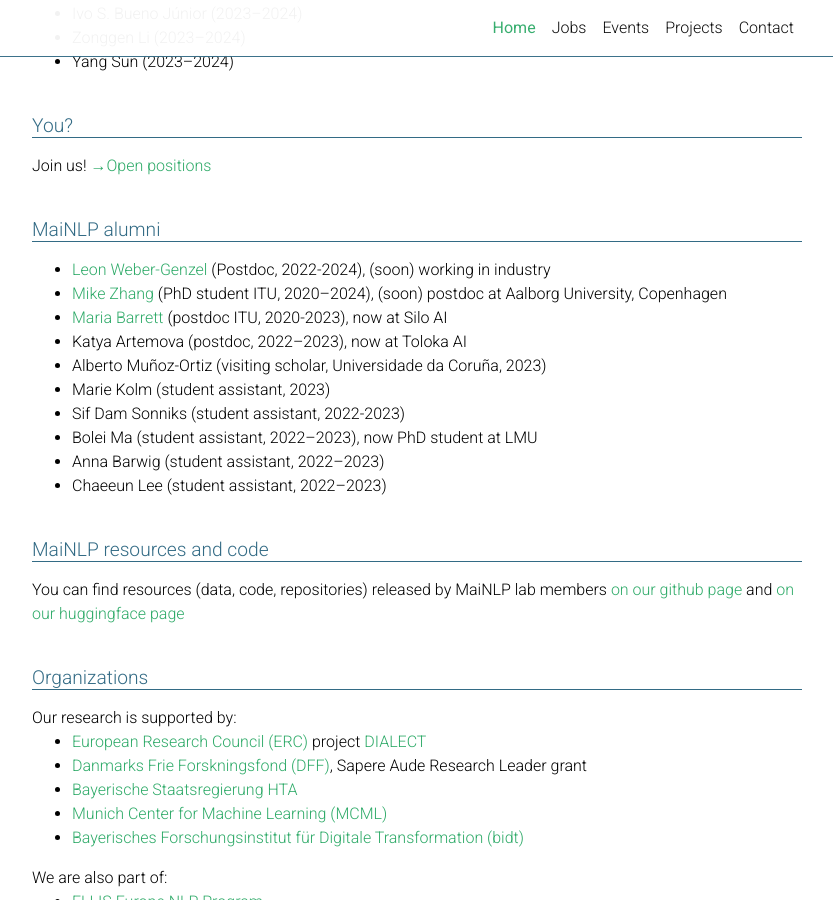
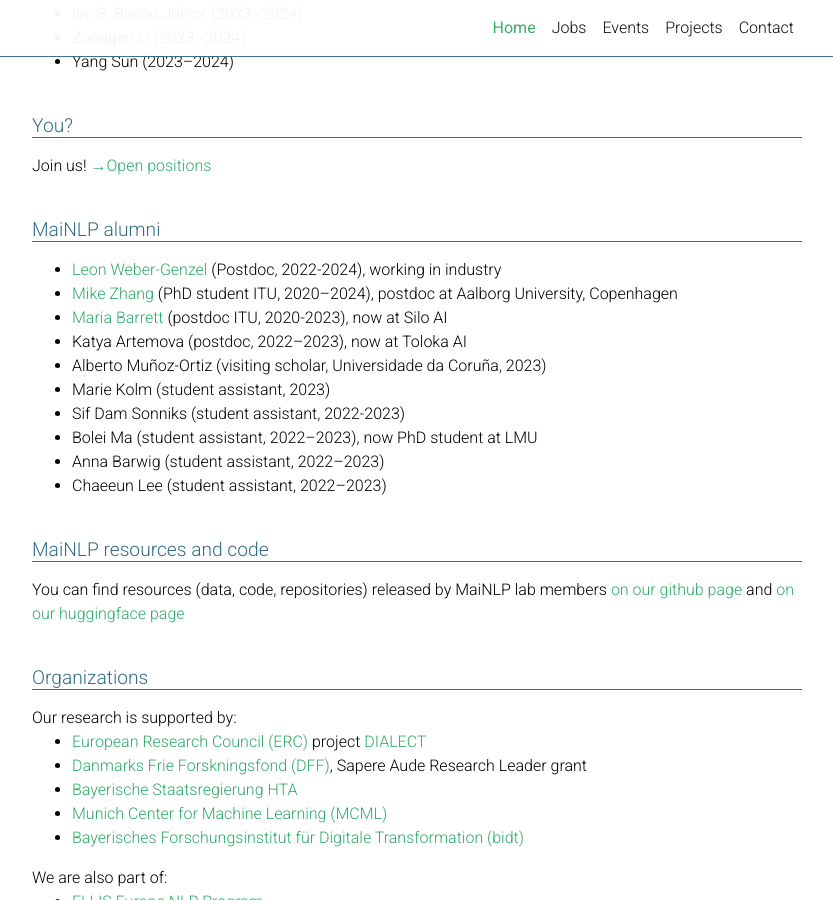
Before and after one commit to mainlp/mainlp.github.io, a Jekyll site: the page built from _pages/about.md, in a window 1280 px wide and 900 px high, scrolled down 3864 px. Shown: the whole window, without its empty margins (223-1056 px from the left). Built offline with Jekyll 4.4.1, drawn with Linux system fonts in a browser that asks for light colours; full-size pictures stand in for the smaller copies a plugin makes; comment, search, counter and statistics services are not loaded; a style sheet for code colours, icons or effects is not loaded.

Commit message:
Update about.md

```diff
--- a/_pages/about.md
+++ b/_pages/about.md
@@ -226,8 +226,8 @@ In broad terms, our aim is to make NLP models more robust, so that they can deal
 
  <h2 class="category">MaiNLP alumni</h2>
   <ul>
-    <li><a href="https://leonweber.me/">Leon Weber-Genzel</a> (Postdoc, 2022-2024), (soon) working in industry</li>
-    <li><a href="https://jjzha.github.io/">Mike Zhang</a> (PhD student ITU, 2020–2024), (soon) postdoc at Aalborg University, Copenhagen</li>
+    <li><a href="https://leonweber.me/">Leon Weber-Genzel</a> (Postdoc, 2022-2024), working in industry</li>
+    <li><a href="https://jjzha.github.io/">Mike Zhang</a> (PhD student ITU, 2020–2024), postdoc at Aalborg University, Copenhagen</li>
     <li><a href="https://mariabarrett.github.io/">Maria Barrett</a> (postdoc ITU, 2020-2023), now at Silo AI</li>
     <li>Katya Artemova (postdoc, 2022–2023), now at Toloka AI</li>
     <li>Alberto Muñoz-Ortiz (visiting scholar, Universidade da Coruña, 2023)</li>
```
